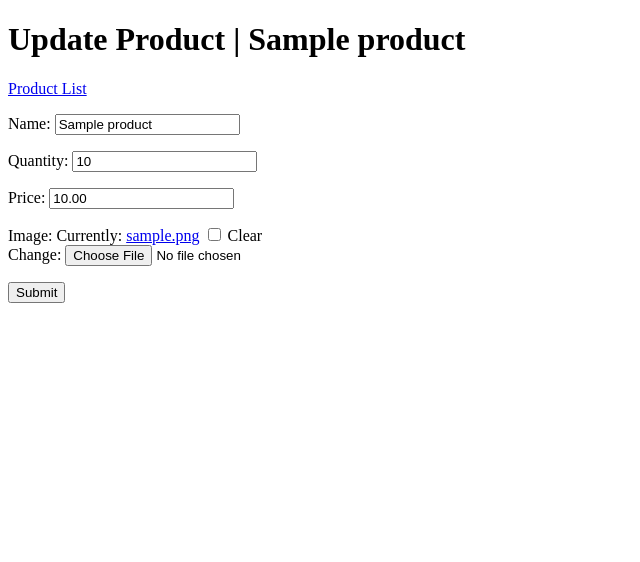
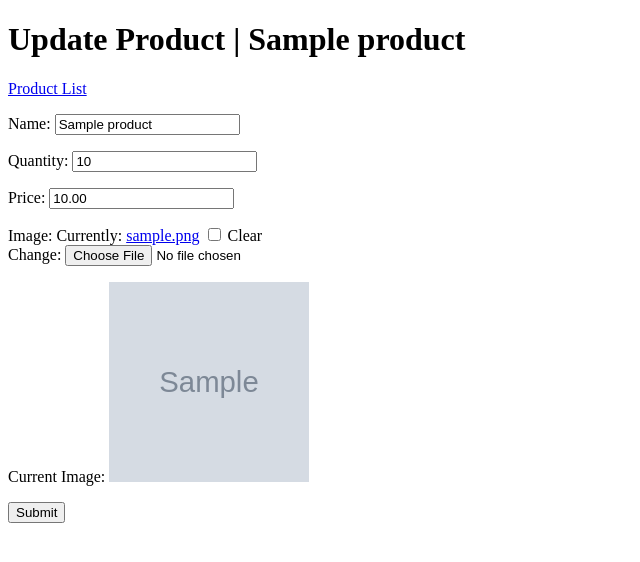
Before and after one commit to Kh-Tanjim-Ashraf/Django-Defined, a Django app: page /product/update/1/ in a window 1280 px wide. Shown: the top 562 px of the page, without its empty margins (0-640 px from the left). Run offline with Django 5.2, Linux system fonts and the light colour scheme; tables that the repository leaves empty hold one stand-in row (values such as "Sample post"); grey boxes marked "Sample" are stand-in pictures.

Commit message:
Display product images in the templates

```diff
--- a/2-Django Media Files, Message Framework/templates/product/update-product.html
+++ b/2-Django Media Files, Message Framework/templates/product/update-product.html
@@ -13,7 +13,17 @@
 
     <!-- Update Product Form -->
     <form method="post" enctype="multipart/form-data">
-      {% csrf_token %} {{ form.as_p }}
+      {% csrf_token %} {{ form.as_p }} {% if product.image %}
+      <p>
+        Current Image:
+        <img
+          src="{{ product.image.url }}"
+          alt="{{ product.name }}"
+          height="200"
+          width="200"
+        />
+      </p>
+      {% endif %}
       <button type="submit">Submit</button>
     </form>
   </body>
```
Also changed, not shown: 2-Django Media Files, Message Framework/templates/product/delete-product.html (+8 -0 lines), 2-Django Media Files, Message Framework/templates/product/index.html (+8 -0 lines), 2-Django Media Files, Message Framework/product/forms/product_model_form.py (line endings or trailing spaces).
